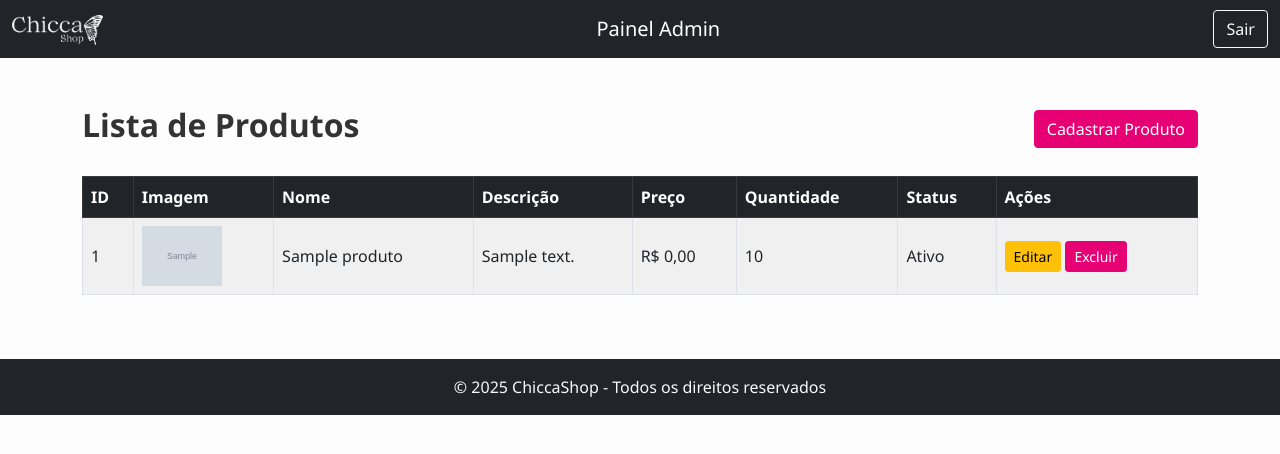
After one commit to Skyter1307/chiccashopp, a PHP site: page /lista_admin.php in a window 1280 px wide. The commit adds this page. Shown: the top 454 px of the page. Run offline with PHP 8.4, Linux system fonts and the light colour scheme; tables that the repository leaves empty or names only in its code hold one stand-in row (values such as "Sample post"); grey boxes marked "Sample" are stand-in pictures; some libraries are stand-ins or nearby versions.

Commit message:
criação da lista de produtos cadastrados

```diff
--- /dev/null
+++ b/lista_admin.php
@@ -0,0 +1,53 @@
+<?php
+include 'php/header_admin.php';
+include 'php/conexao.php';
+
+$result = $conn->query("SELECT * FROM produtos ORDER BY id DESC");
+?>
+
+<div class="container py-5">
+  <div class="d-flex justify-content-between align-items-center mb-4">
+    <h2>Lista de Produtos</h2>
+    <a href="admin_produtos.php" class="btn btn-danger">Cadastrar Produto</a>
+  </div>
+
+  <table class="table table-bordered table-striped align-middle">
+    <thead class="table-dark">
+      <tr>
+        <th>ID</th>
+        <th>Imagem</th>
+        <th>Nome</th>
+        <th>Descrição</th>
+        <th>Preço</th>
+        <th>Quantidade</th>
+        <th>Status</th>
+        <th>Ações</th>
+      </tr>
+    </thead>
+    <tbody>
+      <?php while ($row = $result->fetch_assoc()): ?>
+        <tr>
+          <td><?= $row['id'] ?></td>
+          <td>
+            <?php if (!empty($row['imagem'])): ?>
+              <img src="assets/imagens/<?= htmlspecialchars($row['imagem']) ?>" alt="Imagem" style="width: 80px; height: auto;">
+            <?php else: ?>
+              Sem imagem
+            <?php endif; ?>
+          </td>
+          <td><?= htmlspecialchars($row['nome']) ?></td>
+          <td><?= htmlspecialchars($row['descricao']) ?></td>
+          <td>R$ <?= number_format($row['preco'], 2, ',', '.') ?></td>
+          <td><?= $row['quantidade'] ?></td>
+          <td><?= $row['status'] == 'ativo' ? 'Ativo' : 'Inativo' ?></td>
+          <td>
+            <a href="editar_produto.php?id=<?= $row['id'] ?>" class="btn btn-sm btn-warning">Editar</a>
+            <a href="backend/excluir_produto.php?id=<?= $row['id'] ?>" class="btn btn-sm btn-danger" onclick="return confirm('Tem certeza que deseja excluir este produto?');">Excluir</a>
+          </td>
+        </tr>
+      <?php endwhile; ?>
+    </tbody>
+  </table>
+</div>
+
+<?php include 'php/footer.php'; ?>
```
Also changed, not shown: admin_produtos.php (+20 -2 lines), php/cadastrar_produto.php (+17 -38 lines).
